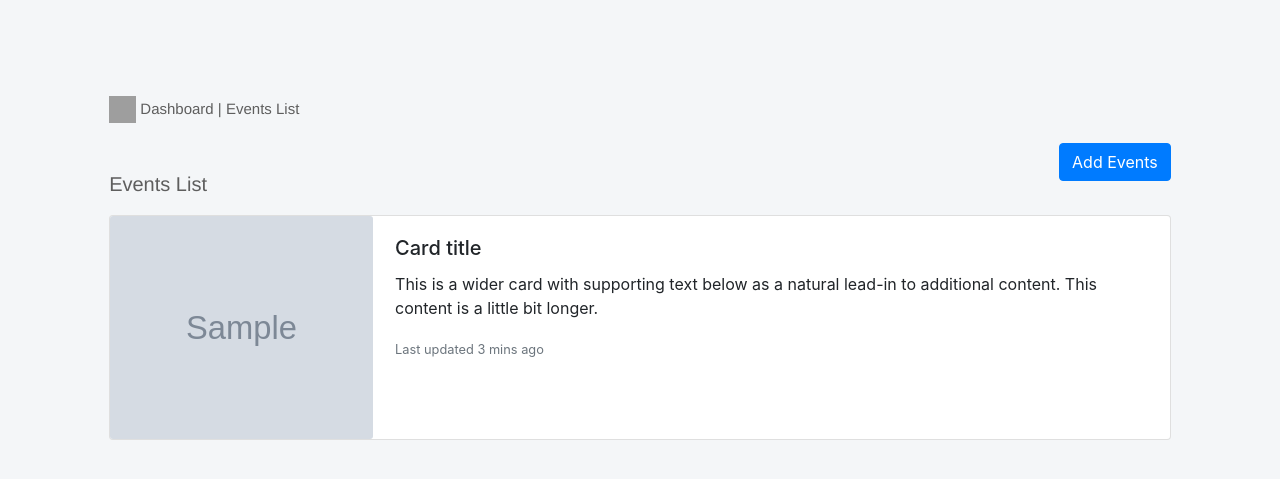
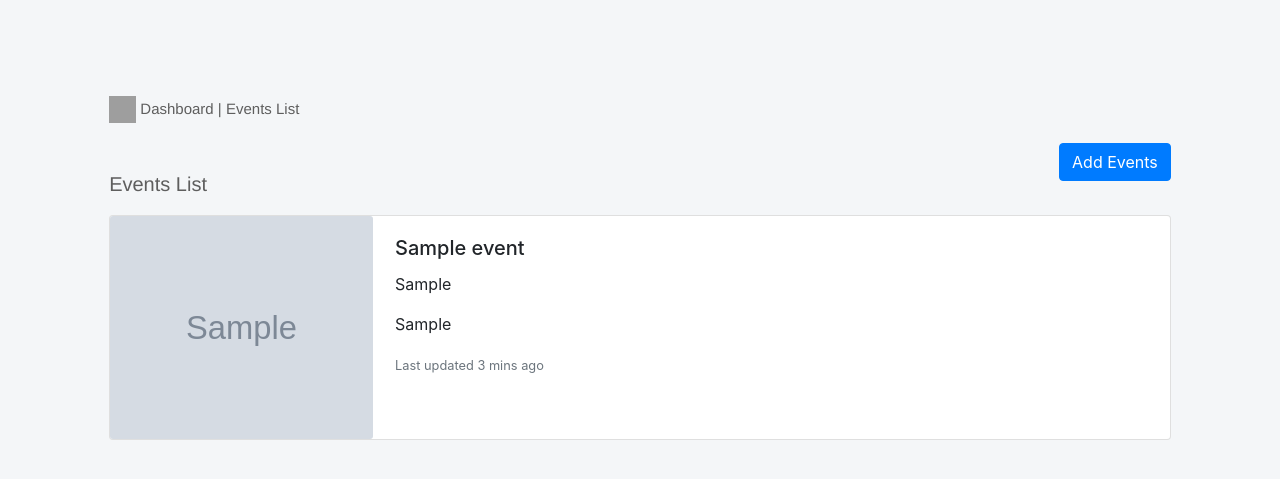
Before and after one commit to lavank179/Tansim_auth, a PHP site: page /tansim_auth/events.php in a window 1280 px wide. Shown: the part 283-762 px from the top of the page. Run offline with PHP 8.4, Linux system fonts and the light colour scheme; the visitor is signed in with stand-in values (Sample User, id 1); tables that the repository leaves empty or names only in its code hold one stand-in row (values such as "Sample post"); grey boxes marked "Sample" are stand-in pictures; some web fonts are replaced; grey boxes are pictures that could not be loaded.

Commit message:
Events list - printing completed

```diff
--- a/events.php
+++ b/events.php
@@ -77,8 +77,9 @@
                             </div>
                         <div class="col-sm-9 col-md-9 col-lg-9">
                             <div class="card-body">
-                                <h5 class="card-title">Card title</h5>
-                                <p class="card-text">This is a wider card with supporting text below as a natural lead-in to additional content. This content is a little bit longer.</p>
+                                <h5 class="card-title"> '.$row['title'].'</h5>
+                                <p class="card-text"> '.$row['short_des'].' </p>
+                                <p class="card-text"> '.$row['brief_des'].' </p>
                                 <p class="card-text"><small class="text-muted">Last updated 3 mins ago</small></p>
                             </div>
                         </div>
```
